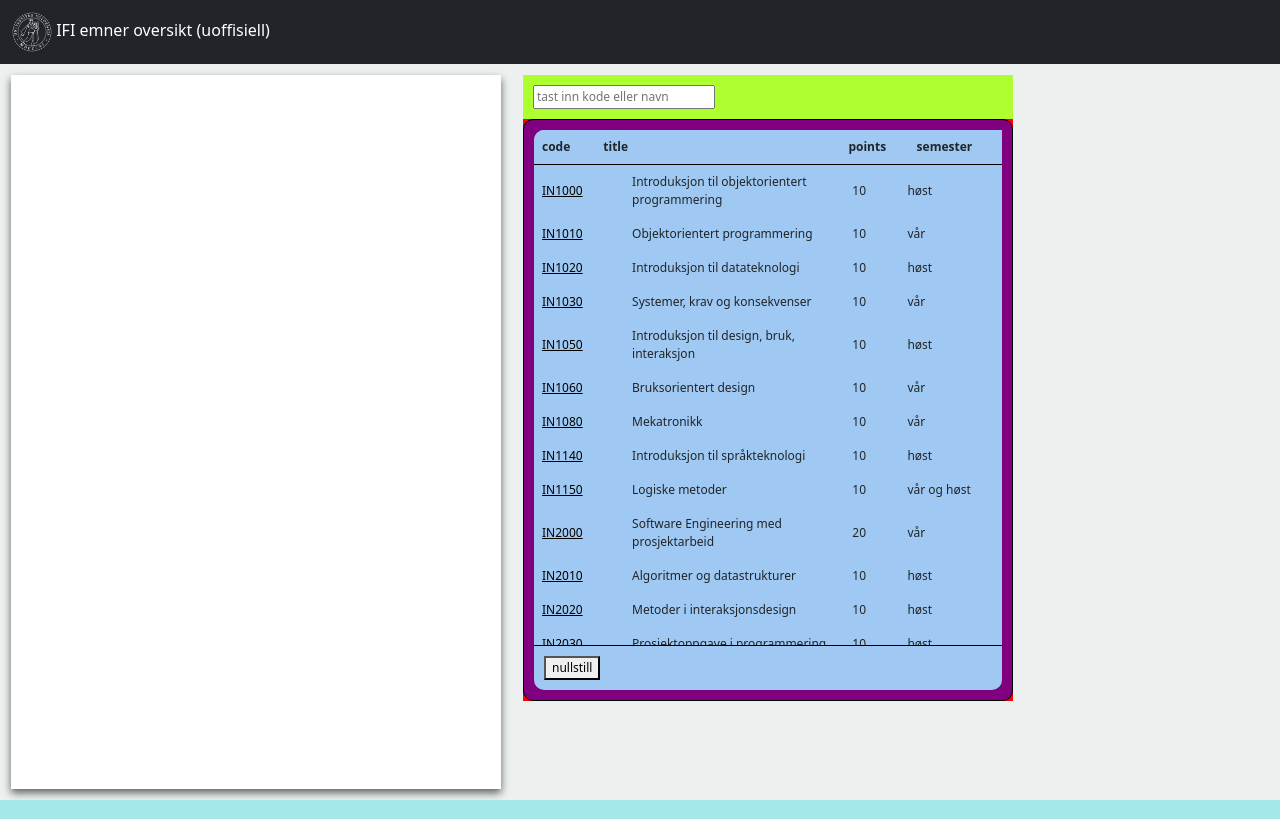
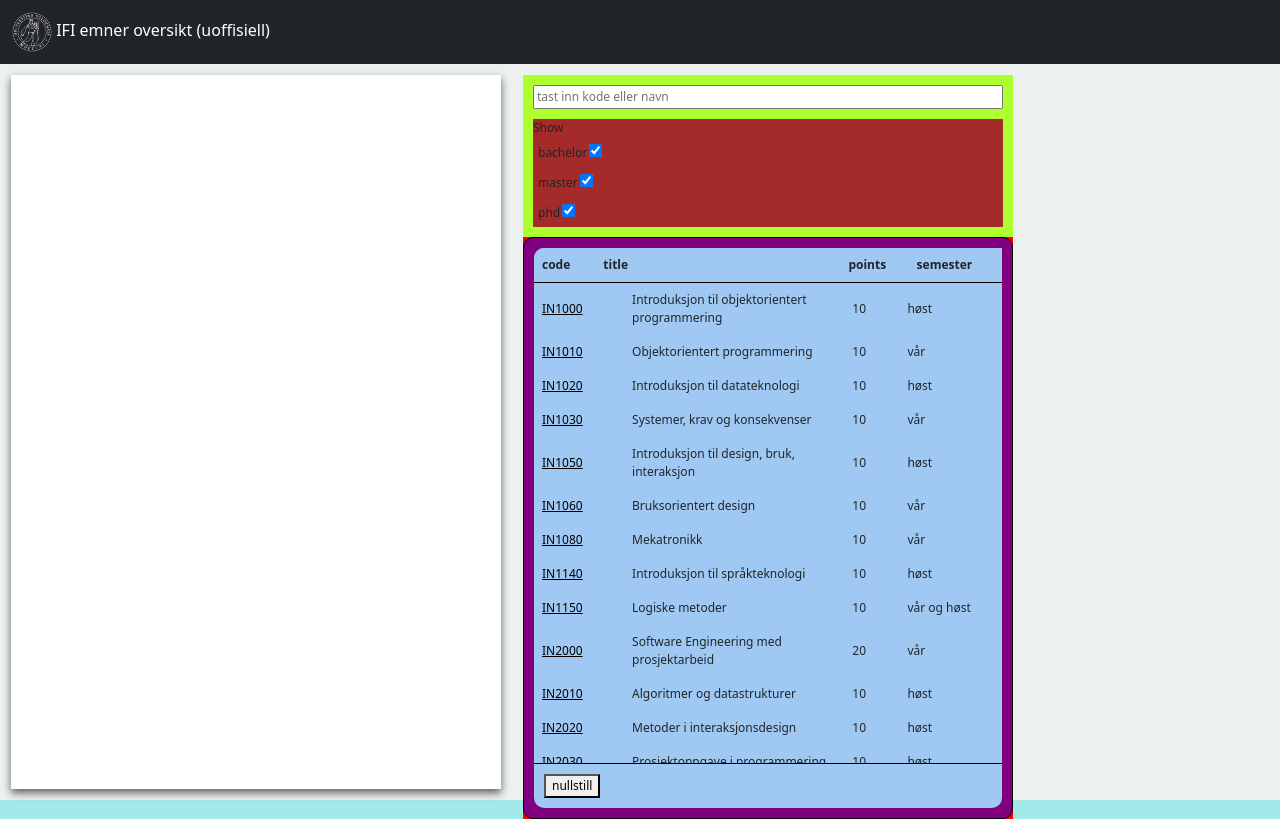
Before and after one commit to EricSvebakk/ISOS, a React (Create React App) app: page / in a window 1280 px wide. Built offline with nearby package versions, Linux system fonts and the light colour scheme.

Commit message:
Adding degree-level filtering (W.I.P)

```diff
--- a/src/components/subjectManagement/SubjectManager.js
+++ b/src/components/subjectManagement/SubjectManager.js
@@ -65,6 +65,36 @@ class SubjectManager extends Component {
     });
   };
 
+  filterSubjects = (e) => {
+    const { subjectsAll } = this.state;
+
+    let newSubjectsVisible = subjectsAll.filter(
+      (node) =>
+        node.code.toLowerCase().includes(e.toLowerCase()) ||
+        node.title.toLowerCase().includes(e.toLowerCase())
+    );
+
+    // console.log(e, newSubjectsVisible);
+    this.setState({
+      subjectsVisible: newSubjectsVisible,
+    });
+  };
+
+  toggleSubjectLevel = (level) => {
+    const { subjectLevelsSelected } = this.state;
+
+    // console.log("1", subjectLevelsSelected);
+
+    this.setState({
+      subjectLevelsSelected: {
+        ...subjectLevelsSelected,
+        [level]: !subjectLevelsSelected[level],
+      }
+    });
+
+    // console.log("2", this.state.subjectLevelsSelected)
+  }
+
   constructor(props) {
     super(props);
 
@@ -72,6 +102,11 @@ class SubjectManager extends Component {
       subjectsAll: props.subjectsAll,
       subjectsVisible: props.subjectsAll,
       subjectsSelected: [],
+      subjectLevelsSelected: {
+        "bachelor": true,
+        "master": true,
+        "phd": true
+      },
 
       setSubjectsSelected: props.setSubjectsSelected,
     };
@@ -145,6 +180,20 @@ class SubjectManager extends Component {
       );
     });
 
+    const checkBoxes = Object.entries(subjectLevelsSelected).map(([key, val]) => {
+      return (
+        <div style={{ padding: "5px" }}>
+          {key}
+          <input
+            style={{ margin: "2px" }}
+            type="checkbox"
+            checked={val}
+            onChange={() => this.toggleSubjectLevel(key)}
+          />
+        </div>
+      );
+    });
+
     // elements
     return (
       <div className="outer-outer">
@@ -154,8 +203,18 @@ class SubjectManager extends Component {
             name="filter"
             type="text"
             placeholder="tast inn kode eller navn"
+            style={{width:"100%"}}
             onChange={(event) => this.filterSubjects(event.target.value)}
           />
+          <div style={{
+            // height:"50px",
+            width: "100%",
+            backgroundColor:"brown",
+            marginTop:"10px"
+          }}>
+            Show
+            {checkBoxes}
+          </div>
         </div>
 
         <div className="inner-container-subject-table">
```
